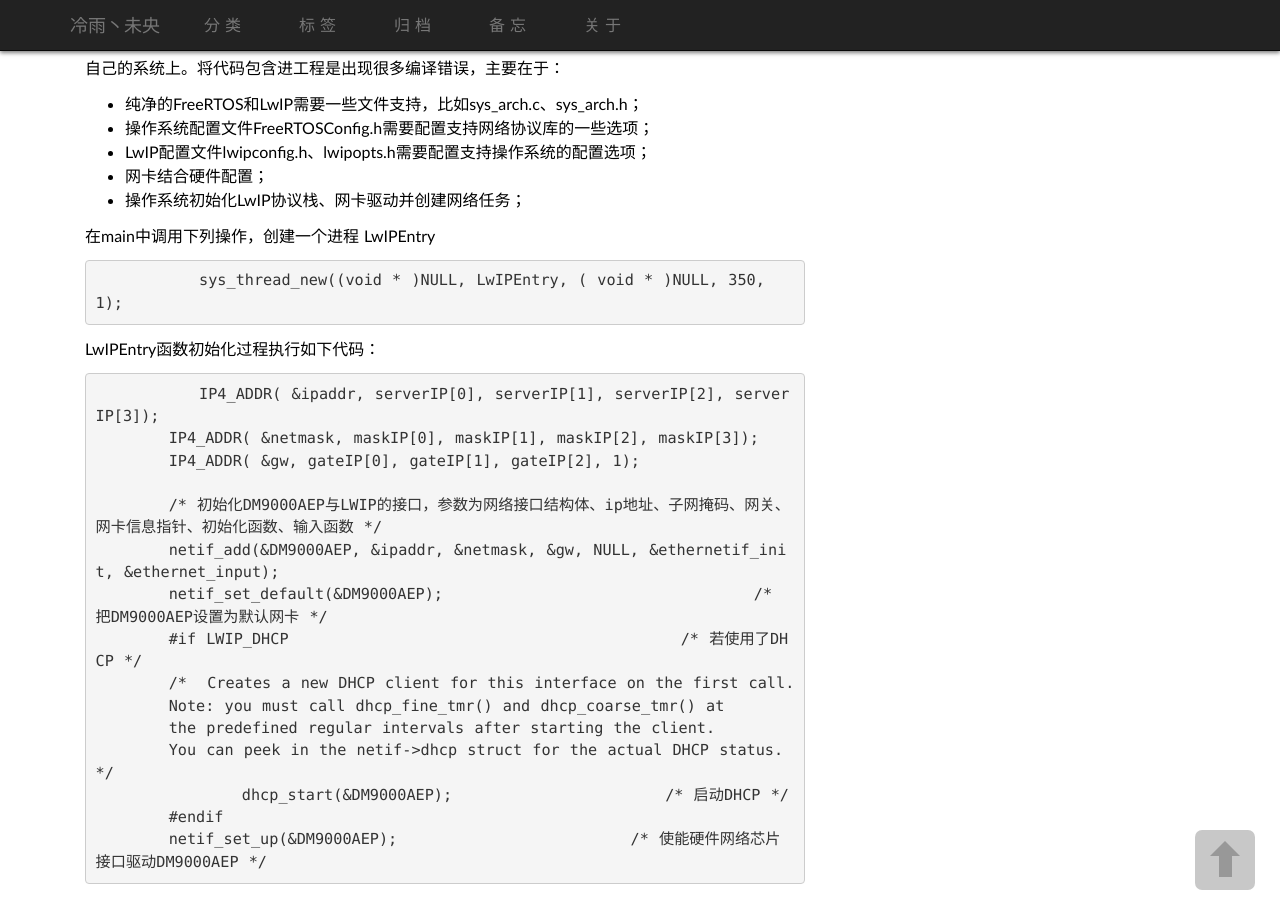
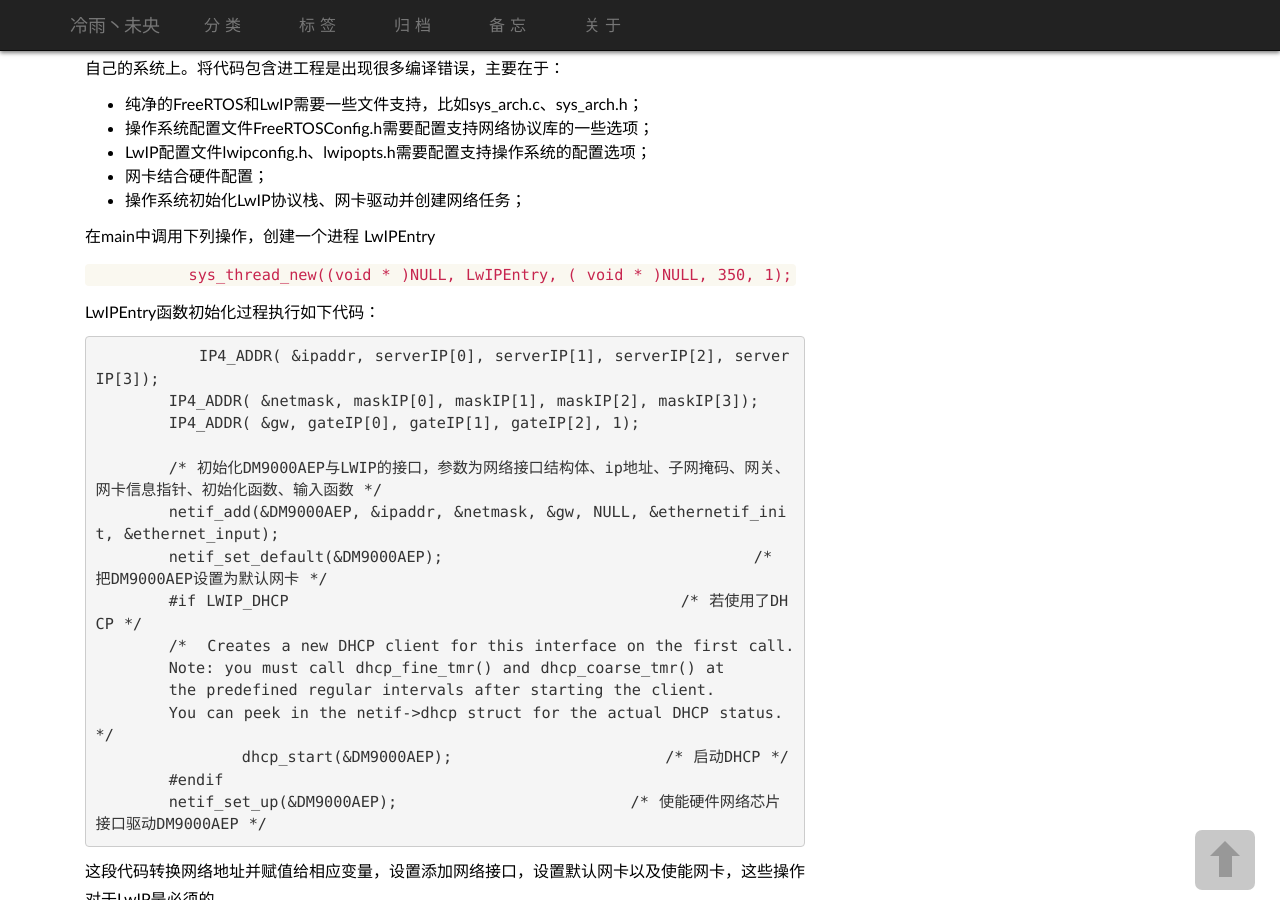
Before and after one commit to jeehong/jeehong.github.io, a Jekyll site: the page built from _posts/2016-04-20-project-glow-tube-clock.md, in a window 1280 px wide and 900 px high, scrolled down 4515 px. Built offline with Jekyll 4.4.1, drawn with Linux system fonts in a browser that asks for light colours; some web fonts are replaced; a script that is not in the unit is left out; comment, search, counter and statistics services are not loaded.

Commit message:
更新辉光管时钟博文02 2016/4/28

```diff
--- a/_posts/2016-04-20-project-glow-tube-clock.md
+++ b/_posts/2016-04-20-project-glow-tube-clock.md
@@ -52,7 +52,7 @@ tags:	    [diy, project]
 - 操作系统初始化LwIP协议栈、网卡驱动并创建网络任务；
 
 <p>在main中调用下列操作，创建一个进程 LwIPEntry</p>
-<pre><code>	   sys_thread_new((void * )NULL, LwIPEntry, ( void * )NULL, 350, 1);</code></pre>
+<code>	   sys_thread_new((void * )NULL, LwIPEntry, ( void * )NULL, 350, 1);</code>
 <p>LwIPEntry函数初始化过程执行如下代码：</p>
 <pre><code>	   IP4_ADDR( &ipaddr, serverIP[0], serverIP[1], serverIP[2], serverIP[3]);
 	IP4_ADDR( &netmask, maskIP[0], maskIP[1], maskIP[2], maskIP[3]);
```
